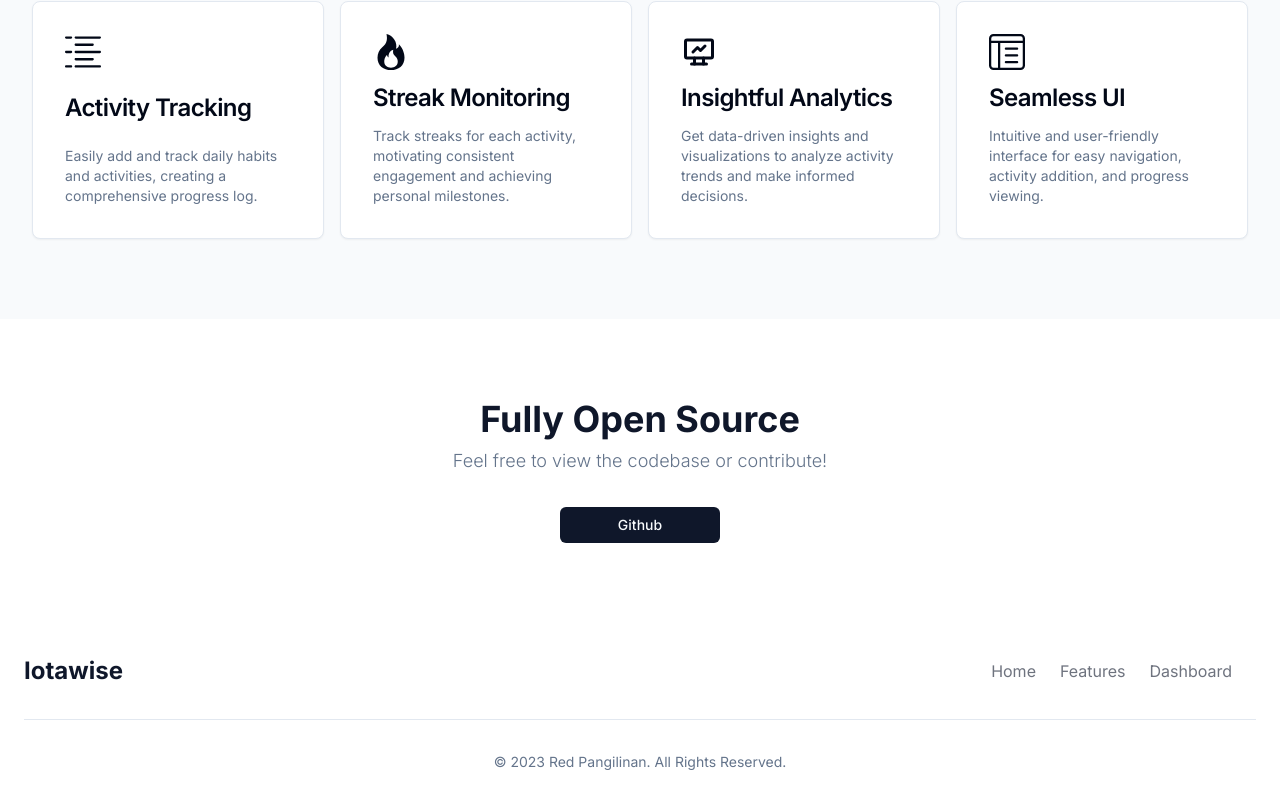
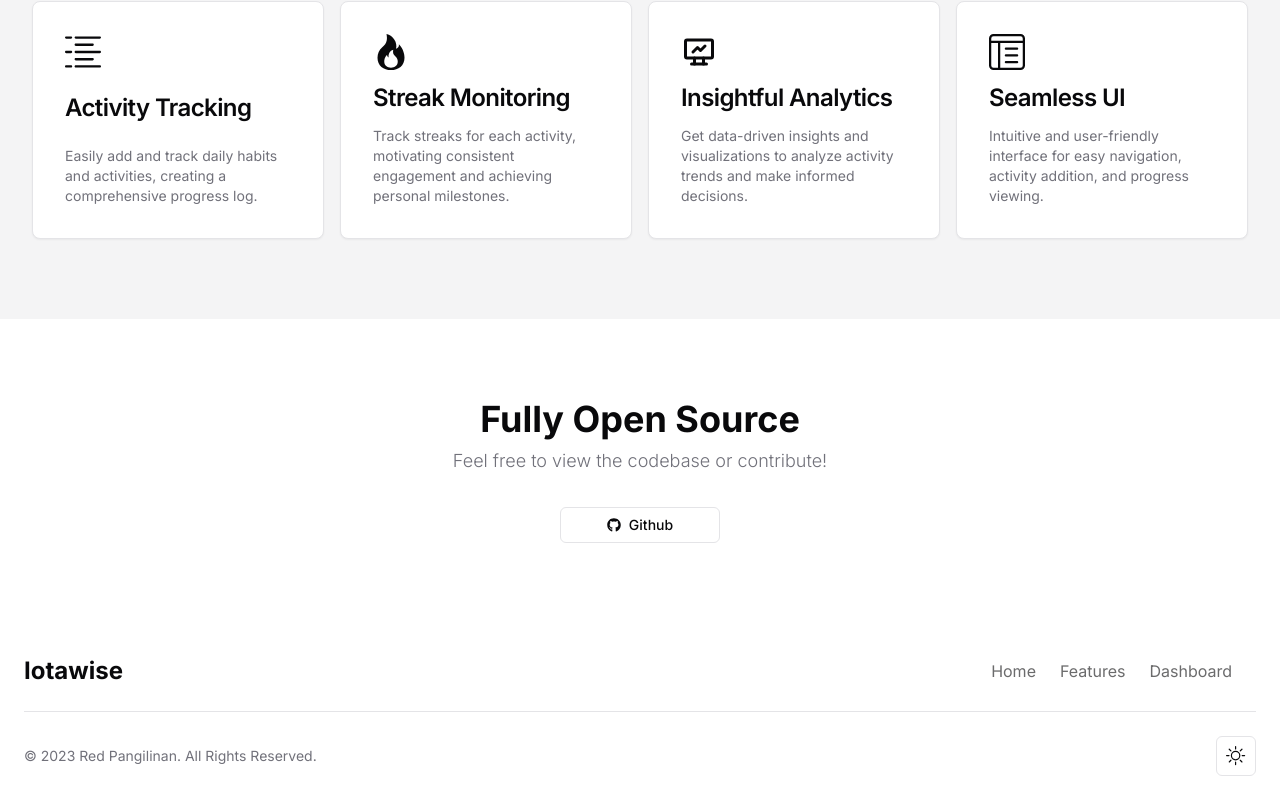
Before and after one commit to redpangilinan/iotawise, a Next.js app: page / in a window 1280 px wide. Shown: the part 1011-1819 px from the top of the page. Built offline with nearby package versions, Linux system fonts and the light colour scheme; no server answers.

Commit message:
feat: new theme + mode toggle

```diff
--- a/app/globals.css
+++ b/app/globals.css
@@ -5,66 +5,47 @@
 @layer base {
   :root {
     --background: 0 0% 100%;
-    --foreground: 222.2 84% 4.9%;
-
-    --muted: 210 40% 96.1%;
-    --muted-foreground: 215.4 16.3% 46.9%;
-
+    --foreground: 240 10% 3.9%;
+    --card: 0 0% 100%;
+    --card-foreground: 240 10% 3.9%;
     --popover: 0 0% 100%;
-    --popover-foreground: 222.2 84% 4.9%;
-
-    --card: 0 0% 100%;
-    --card-foreground: 222.2 84% 4.9%;
-
-    --border: 214.3 31.8% 91.4%;
-    --input: 214.3 31.8% 91.4%;
-
-    --primary: 222.2 47.4% 11.2%;
-    --primary-foreground: 210 40% 98%;
-
-    --secondary: 210 40% 96.1%;
-    --secondary-foreground: 222.2 47.4% 11.2%;
-
-    --accent: 210 40% 96.1%;
-    --accent-foreground: 222.2 47.4% 11.2%;
-
+    --popover-foreground: 240 10% 3.9%;
+    --primary: 346.8 77.2% 49.8%;
+    --primary-foreground: 355.7 100% 97.3%;
+    --secondary: 240 4.8% 95.9%;
+    --secondary-foreground: 240 5.9% 10%;
+    --muted: 240 4.8% 95.9%;
+    --muted-foreground: 240 3.8% 46.1%;
+    --accent: 240 4.8% 95.9%;
+    --accent-foreground: 240 5.9% 10%;
     --destructive: 0 84.2% 60.2%;
-    --destructive-foreground: 210 40% 98%;
-
-    --ring: 215 20.2% 65.1%;
-
+    --destructive-foreground: 0 0% 98%;
+    --border: 240 5.9% 90%;
+    --input: 240 5.9% 90%;
+    --ring: 346.8 77.2% 49.8%;
     --radius: 0.5rem;
   }
 
   .dark {
-    --background: 222.2 84% 4.9%;
-    --foreground: 210 40% 98%;
-
-    --muted: 217.2 32.6% 17.5%;
-    --muted-foreground: 215 20.2% 65.1%;
-
-    --popover: 222.2 84% 4.9%;
-    --popover-foreground: 210 40% 98%;
-
-    --card: 222.2 84% 4.9%;
-    --card-foreground: 210 40% 98%;
-
-    --border: 217.2 32.6% 17.5%;
-    --input: 217.2 32.6% 17.5%;
-
-    --primary: 210 40% 98%;
-    --primary-foreground: 222.2 47.4% 11.2%;
-
-    --secondary: 217.2 32.6% 17.5%;
-    --secondary-foreground: 210 40% 98%;
-
-    --accent: 217.2 32.6% 17.5%;
-    --accent-foreground: 210 40% 98%;
-
+    --background: 20 14.3% 4.1%;
+    --foreground: 0 0% 95%;
+    --card: 24 9.8% 10%;
+    --card-foreground: 0 0% 95%;
+    --popover: 0 0% 9%;
+    --popover-foreground: 0 0% 95%;
+    --primary: 346.8 77.2% 49.8%;
+    --primary-foreground: 355.7 100% 97.3%;
+    --secondary: 240 3.7% 15.9%;
+    --secondary-foreground: 0 0% 98%;
+    --muted: 0 0% 15%;
+    --muted-foreground: 240 5% 64.9%;
+    --accent: 12 6.5% 15.1%;
+    --accent-foreground: 0 0% 98%;
     --destructive: 0 62.8% 30.6%;
     --destructive-foreground: 0 85.7% 97.3%;
-
-    --ring: 217.2 32.6% 17.5%;
+    --border: 240 3.7% 15.9%;
+    --input: 240 3.7% 15.9%;
+    --ring: 346.8 77.2% 49.8%;
   }
 }
 
@@ -72,6 +53,7 @@
   * {
     @apply border-border;
   }
+
   body {
     @apply bg-background text-foreground;
   }
--- a/app/layout.tsx
+++ b/app/layout.tsx
@@ -54,9 +54,7 @@ interface RootLayoutProps {
 export default async function RootLayout({ children }: RootLayoutProps) {
   return (
     <html lang="en" suppressHydrationWarning>
-      <body
-        className={`${inter.className} flex min-h-screen flex-col bg-background text-primary`}
-      >
+      <body className={`${inter.className} flex min-h-screen flex-col`}>
         <ThemeProvider attribute="class" defaultTheme="system" enableSystem>
           {children}
         </ThemeProvider>
--- a/components/heading-text.tsx
+++ b/components/heading-text.tsx
@@ -11,9 +11,7 @@ export default function HeadingText({
 }: HeadingProps) {
   return (
     <div className={`space-y-2 ${className}`}>
-      <h1 className="text-3xl font-bold text-primary lg:text-4xl">
-        {children}
-      </h1>
+      <h1 className="text-3xl font-bold lg:text-4xl">{children}</h1>
       {subtext && (
         <h2 className="font-light text-muted-foreground lg:text-lg">
           {subtext}
--- a/components/layout/footer.tsx
+++ b/components/layout/footer.tsx
@@ -1,6 +1,7 @@
 import Link from "next/link"
 import { siteConfig } from "@/config/site"
 import { navLinks } from "@/lib/links"
+import { ModeToggle } from "../mode-toggle"
 
 export default function Footer() {
   return (
@@ -12,7 +13,7 @@ export default function Footer() {
               {siteConfig.name}
             </h1>
           </Link>
-          <ul className="mb-6 flex flex-wrap items-center text-primary opacity-60 sm:mb-0">
+          <ul className="mb-6 flex flex-wrap items-center opacity-60 sm:mb-0">
             {navLinks.map((link) => (
               <li key={link.route}>
                 <Link href={link.path} className="mr-4 hover:underline md:mr-6">
@@ -22,8 +23,9 @@ export default function Footer() {
             ))}
           </ul>
         </div>
-        <hr className="my-6 text-muted-foreground sm:mx-auto lg:my-8" />
-        <span className="block text-sm text-muted-foreground sm:text-center">
+        <hr className="my-6 text-muted-foreground sm:mx-auto lg:my-6" />
+        <div className="flex items-center justify-between">
+          <div className="block text-sm text-muted-foreground sm:text-center">
             © {new Date().getFullYear()}{" "}
             <a
               target="_blank"
@@ -33,7 +35,9 @@ export default function Footer() {
               Red Pangilinan
             </a>
             . All Rights Reserved.
-        </span>
+          </div>
+          <ModeToggle />
+        </div>
       </div>
     </footer>
   )
--- a/components/layout/navbar.tsx
+++ b/components/layout/navbar.tsx
@@ -39,7 +39,7 @@ export default function Navbar({ user }: NavbarProps) {
             </Link>
             <div className="flex gap-1 md:hidden">
               <button
-                className="rounded-md p-2 text-primary outline-none focus:border focus:border-primary"
+                className="rounded-md p-2 text-foreground outline-none focus:border focus:border-primary"
                 aria-label="Hamburger Menu"
                 onClick={() => setNavbar(!navbar)}
               >
@@ -90,7 +90,7 @@ export default function Navbar({ user }: NavbarProps) {
             }`}
             style={{ width: "100%", maxWidth: "20rem" }}
           >
-            <ul className="flex flex-col items-center space-y-4 text-primary opacity-60 md:flex-row md:space-x-6 md:space-y-0">
+            <ul className="flex flex-col items-center space-y-4 opacity-60 md:flex-row md:space-x-6 md:space-y-0">
               {navLinks.map((link) => (
                 <li key={link.route}>
                   <Link
--- a/components/mode-toggle.tsx
+++ b/components/mode-toggle.tsx
@@ -1,7 +1,7 @@
 "use client"
 
 import * as React from "react"
-import { Moon, Sun } from "lucide-react"
+import { BsMoonStars, BsSun } from "react-icons/bs"
 import { useTheme } from "next-themes"
 import { useState } from "react"
 
@@ -24,8 +24,8 @@ export function ModeToggle() {
   if (!isClient) {
     return (
       <Button variant="outline" size="icon">
-        <Sun className="h-[1.2rem] w-[1.2rem] rotate-0 scale-100 transition-all dark:-rotate-90 dark:scale-0" />
-        <Moon className="absolute h-[1.2rem] w-[1.2rem] rotate-90 scale-0 transition-all dark:rotate-0 dark:scale-100" />
+        <BsSun className="h-[1.2rem] w-[1.2rem] rotate-0 scale-100 transition-all dark:-rotate-90 dark:scale-0" />
+        <BsMoonStars className="absolute h-[1.2rem] w-[1.2rem] rotate-90 scale-0 transition-all dark:rotate-0 dark:scale-100" />
         <span className="sr-only">Toggle theme</span>
       </Button>
     )
@@ -35,8 +35,8 @@ export function ModeToggle() {
     <DropdownMenu>
       <DropdownMenuTrigger asChild>
         <Button variant="outline" size="icon">
-          <Sun className="h-[1.2rem] w-[1.2rem] rotate-0 scale-100 transition-all dark:-rotate-90 dark:scale-0" />
-          <Moon className="absolute h-[1.2rem] w-[1.2rem] rotate-90 scale-0 transition-all dark:rotate-0 dark:scale-100" />
+          <BsSun className="h-[1.2rem] w-[1.2rem] rotate-0 scale-100 transition-all dark:-rotate-90 dark:scale-0" />
+          <BsMoonStars className="absolute h-[1.2rem] w-[1.2rem] rotate-90 scale-0 transition-all dark:rotate-0 dark:scale-100" />
           <span className="sr-only">Toggle theme</span>
         </Button>
       </DropdownMenuTrigger>
--- a/components/pages/feature-cards.tsx
+++ b/components/pages/feature-cards.tsx
@@ -45,7 +45,7 @@ function Cards() {
 
 export default function FeatureCards() {
   return (
-    <section className="bg-slate-50 dark:bg-slate-900" id="features">
+    <section className="bg-secondary" id="features">
       <div className="container space-y-8 py-12 text-center lg:py-20">
         <HeadingText subtext="What does Iotawise offer?">Features</HeadingText>
         <div className="grid grid-cols-1 gap-4 md:grid-cols-4">
--- a/components/pages/opensource.tsx
+++ b/components/pages/opensource.tsx
@@ -2,6 +2,8 @@ import HeadingText from "@/components/heading-text"
 import Link from "next/link"
 import { buttonVariants } from "@/components/ui/button"
 import { cn } from "@/lib/utils"
+
+import { FaGithub } from "react-icons/fa"
 
 export default function OpenSource() {
   return (
@@ -16,8 +18,11 @@ export default function OpenSource() {
         <Link
           href="https://github.com/redpangilinan/iotawise"
           target="_blank"
-          className={`w-[10rem] ${cn(buttonVariants({ size: "sm" }))}`}
+          className={`w-[10rem] gap-2 ${cn(
+            buttonVariants({ variant: "outline", size: "sm" })
+          )}`}
         >
+          <FaGithub />
           Github
         </Link>
       </div>
```
Lines whose indentation alone changed are shown as unchanged.
